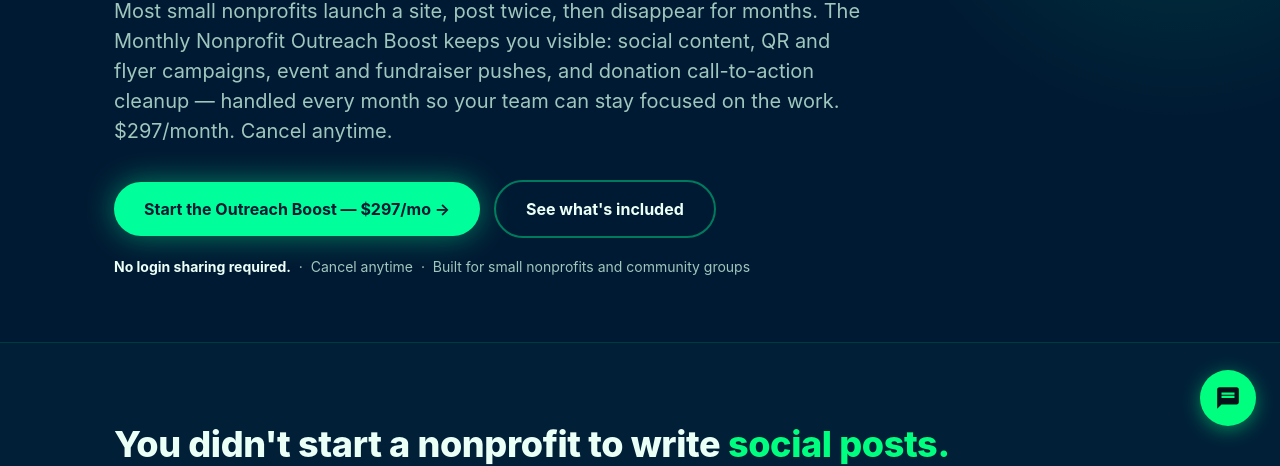
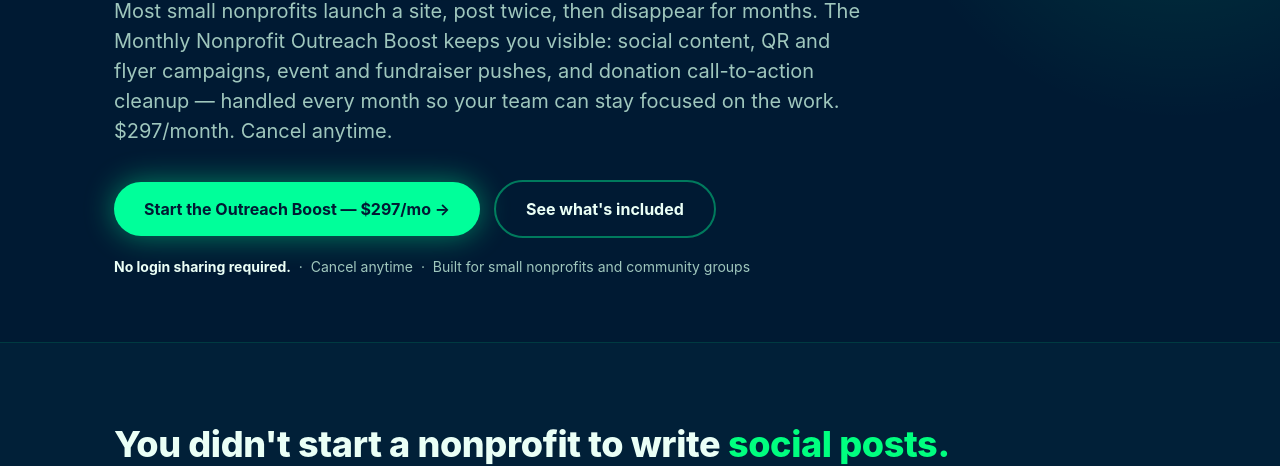
Before and after one commit to Bowser73/nocapsai-site, a plain HTML site: page marketing/index.html in a window 1280 px wide. Shown: the part 350-816 px from the top of the page. Drawn offline with Linux system fonts and the light colour scheme.

Commit message:
Remove chat widget from marketing/index.html

```diff
--- a/marketing/index.html
+++ b/marketing/index.html
@@ -298,6 +298,5 @@
   </div>
 </footer>
 
-<script src="/assets/js/chat-widget.js" defer></script>
 </body>
 </html>
```
